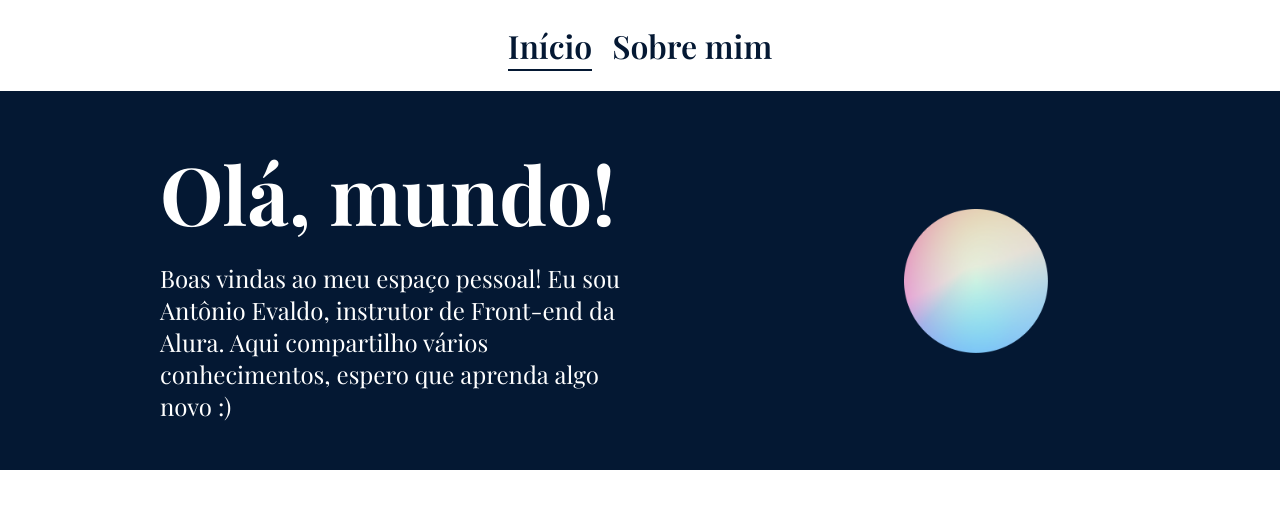
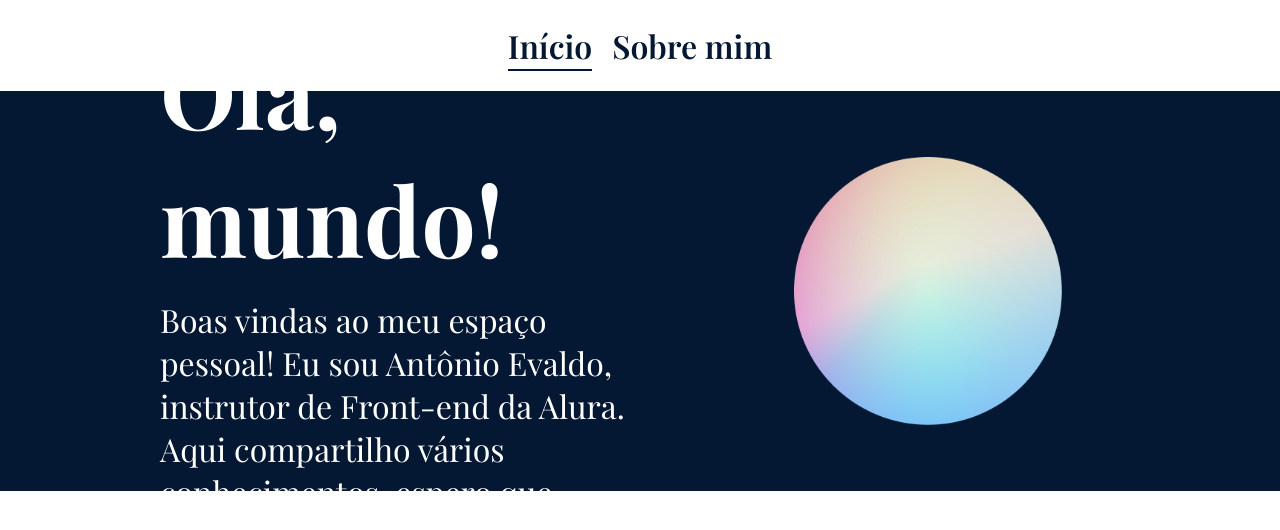
Before and after one commit to danielcoosta1/ola-mundo, a React (Create React App) app: page / in a window 1280 px wide. Shown: the top 530 px of the page. Built offline with nearby package versions, Linux system fonts and the light colour scheme; a web font is replaced by a local one.

Commit message:
ajustando a reponsividade

```diff
--- a/src/Components/Banner/styles.js
+++ b/src/Components/Banner/styles.js
@@ -1,20 +1,19 @@
 import styled from "styled-components";
-
 const BannerContainer = styled.section`
   width: 100vw;
   display: flex;
-  justify-content:space-between;
+  justify-content: space-between;
   align-items: center;
   padding: 3rem 10rem;
   background-color: #041833;
-  min-height:40vh;
+  min-height: 50vh;
+  max-height: 50vh;
 
   @media screen and (max-width: 768px) {
     min-height: 20vh;
     padding: 3rem 2rem;
     gap: 2rem;
   }
-
 `;
 
 const ConteinerDescricao = styled.div`
@@ -24,30 +23,25 @@ const ConteinerDescricao = styled.div`
   flex-direction: column;
   gap: 1rem;
 
-
   h1 {
-    font-size: 5rem;
+    font-size: 6rem;
     font-weight: 700;
   }
 
   p {
-    font-size:1.5rem;
+    font-size: 2rem;
     font-weight: 400;
-
-
   }
 
   @media screen and (max-width: 768px) {
-
     h1 {
       font-size: 2rem;
     }
 
     p {
-      font-size: .75rem;
+      font-size: 0.75rem;
       width: 100%;
     }
-
   }
 
   @media screen and (max-width: 480px) {
@@ -63,11 +57,11 @@ const ConteinerDescricao = styled.div`
 `;
 
 const ConteinerImg = styled.div`
-width: 30%;
-display: flex;
-justify-content: center;
-align-items: center;
-@media screen and (max-width: 768px) {
+  width: 40%;
+  display: flex;
+  justify-content: center;
+  align-items: center;
+  @media screen and (max-width: 768px) {
     width: 50%;
   }
 
@@ -77,10 +71,7 @@ align-items: center;
 `;
 
 const Img = styled.img`
-    width: 50%;
-    height: auto;
-    object-fit: cover;
-
+max-width: 70%;
 `;
 
 export { BannerContainer, ConteinerDescricao, ConteinerImg, Img };
```
